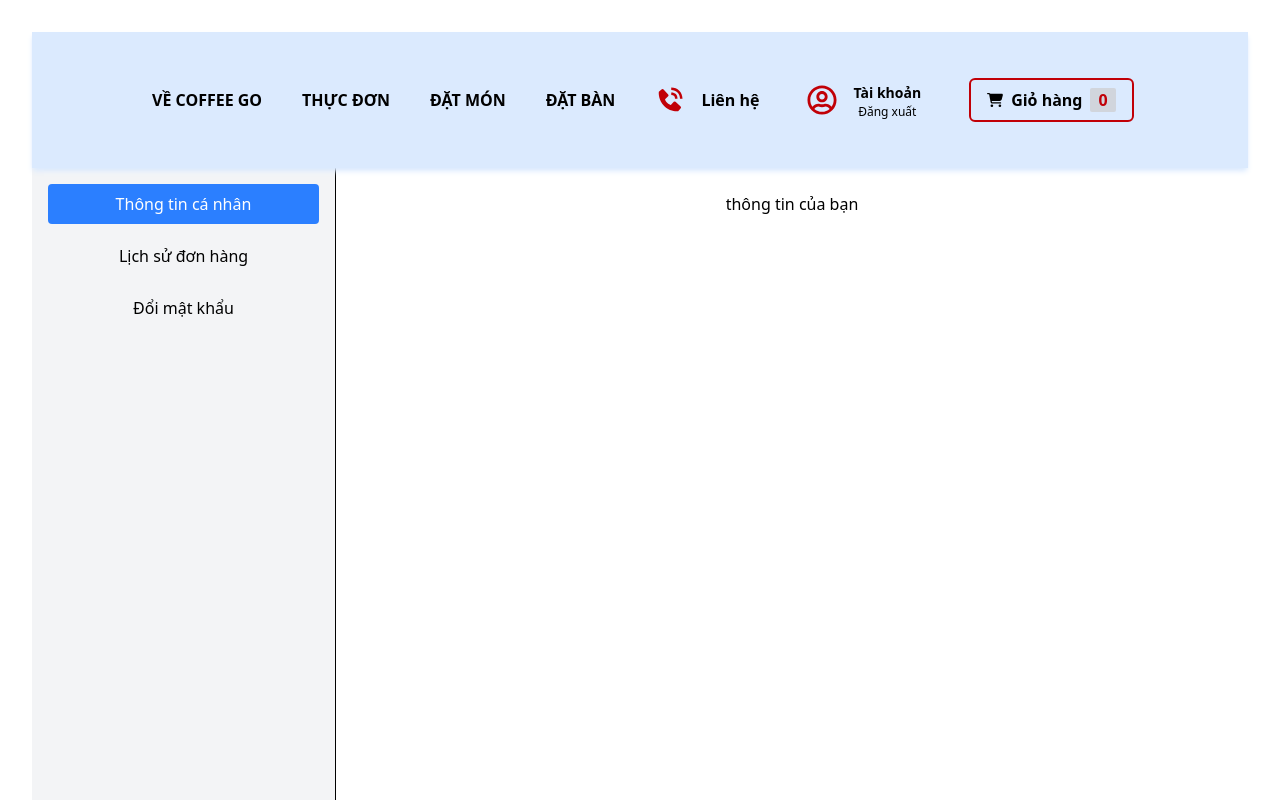
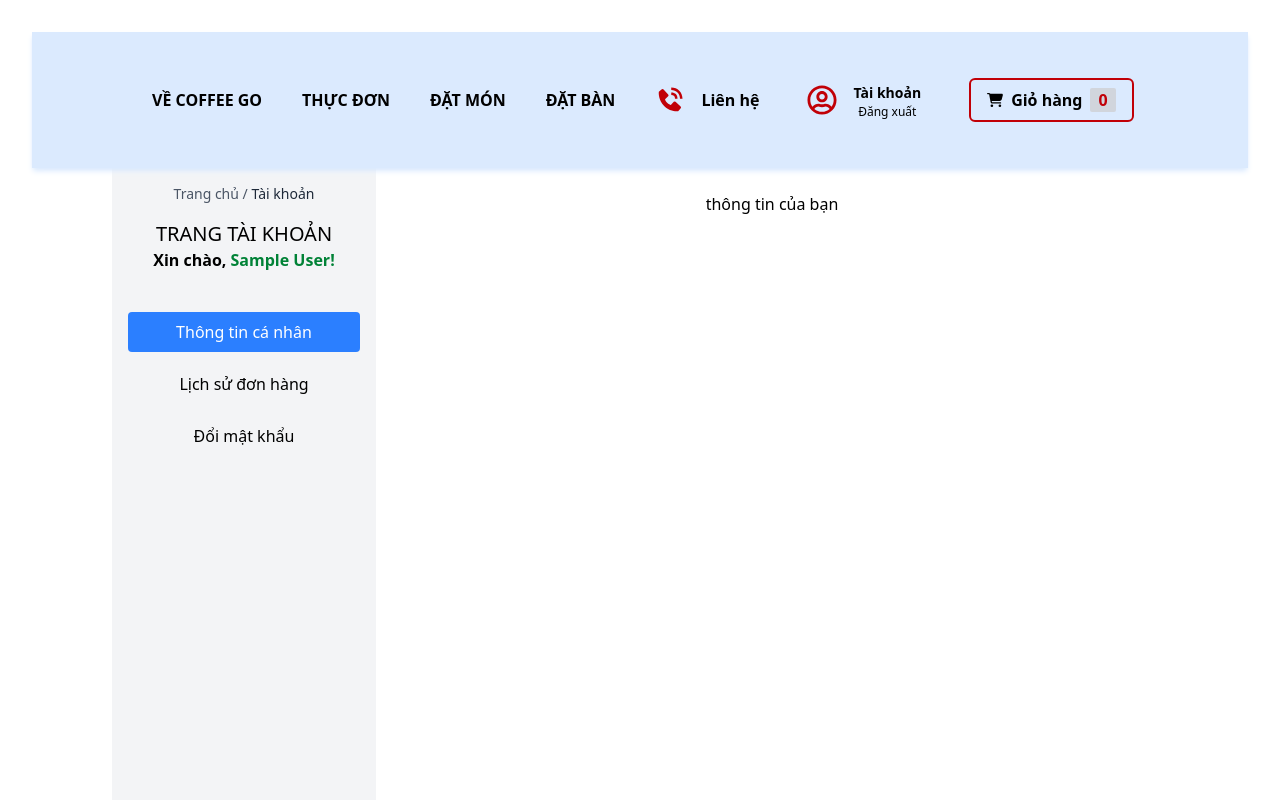
Before and after one commit to KLTN-2025/CNTDBQCP9129, a React (Vite) app in the folder frontend/: page /profile in a window 1280 px wide. Shown: the top 800 px of the page. Built offline with nearby package versions, Linux system fonts and the light colour scheme; sample sign-in values are in the browser's storage.

Commit message:
frontend: thêm component chỉ đường dẫn

```diff
--- /dev/null
+++ b/frontend/src/components/Breadcrumbs.jsx
@@ -0,0 +1,43 @@
+import { Link, useLocation } from "react-router-dom";
+
+const Breadcrumbs = () => {
+  const location = useLocation();
+  const paths = location.pathname.split("/").filter((x) => x);
+
+  // Mảng paths ví dụ: ["profile", "orders"]
+  return (
+    <nav className="text-sm text-gray-600 mb-4">
+      <Link to="/" className="hover:underline">
+        Trang chủ
+      </Link>
+
+      {paths.map((path, index) => {
+        const to = "/" + paths.slice(0, index + 1).join("/");
+
+        // Label hiển thị đẹp hơn
+        const labelMap = {
+          profile: "Tài khoản",
+          orders: "Đơn hàng",
+          "change-password": "Đổi mật khẩu",
+        };
+
+        return (
+          <span key={to}>
+            {" / "}
+            {index === paths.length - 1 ? (
+              <span className="font-medium text-gray-800">
+                {labelMap[path] || path}
+              </span>
+            ) : (
+              <Link to={to} className="hover:underline">
+                {labelMap[path] || path}
+              </Link>
+            )}
+          </span>
+        );
+      })}
+    </nav>
+  );
+};
+
+export default Breadcrumbs;
--- a/frontend/src/page/profile/ProfilePage.jsx
+++ b/frontend/src/page/profile/ProfilePage.jsx
@@ -1,16 +1,20 @@
 import { Link, Outlet, useLocation } from "react-router-dom";
 import UserInfo from "../profile/UserInfo";
+import useAuthStore from "../../store/authStore";
+import Breadcrumbs from "../../components/Breadcrumbs";
 const ProfilePage = () => {
   const location = useLocation();
   const activePath = location.pathname;
 
   const isRootProfile = activePath === "/profile";
-
+  const user = useAuthStore(state => state.user);
   return (
-    <div className="flex min-h-screen">
-      {/* Sidebar bên trái */}
-      <div className="w-1/4 bg-gray-100 p-4 border-r">
-        <ul className="space-y-3">
+    <div className="flex min-h-screen px-20">
+      <div className="w-1/4 bg-gray-100 p-4">
+       <Breadcrumbs/>
+      <h1 className="text-xl">TRANG TÀI KHOẢN</h1>
+      <p className="text-green-700 font-bold"><span className="text-black">Xin chào, </span>{user.name}!</p>
+        <ul className="space-y-3 mt-10">
           <li>
             <Link
               to="/profile"
```
